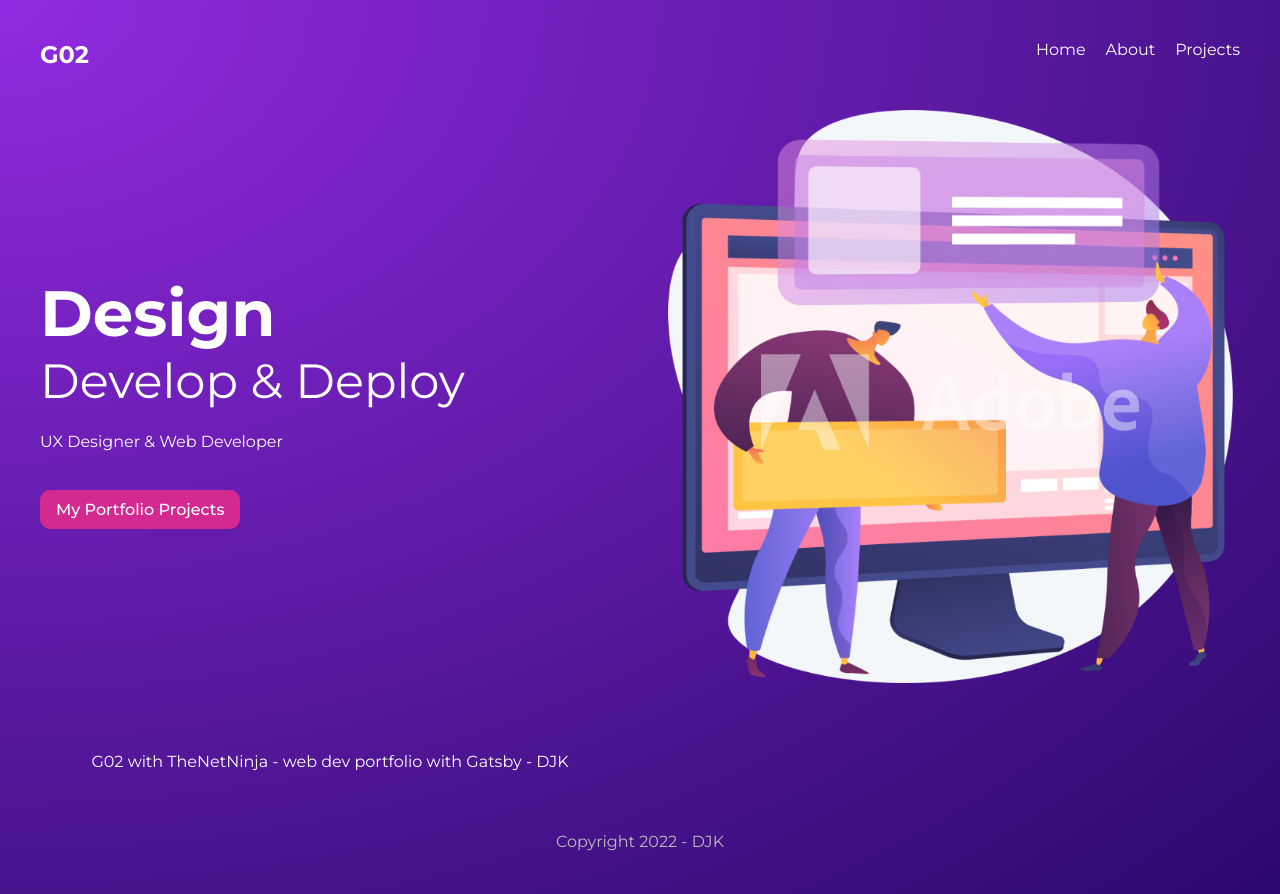
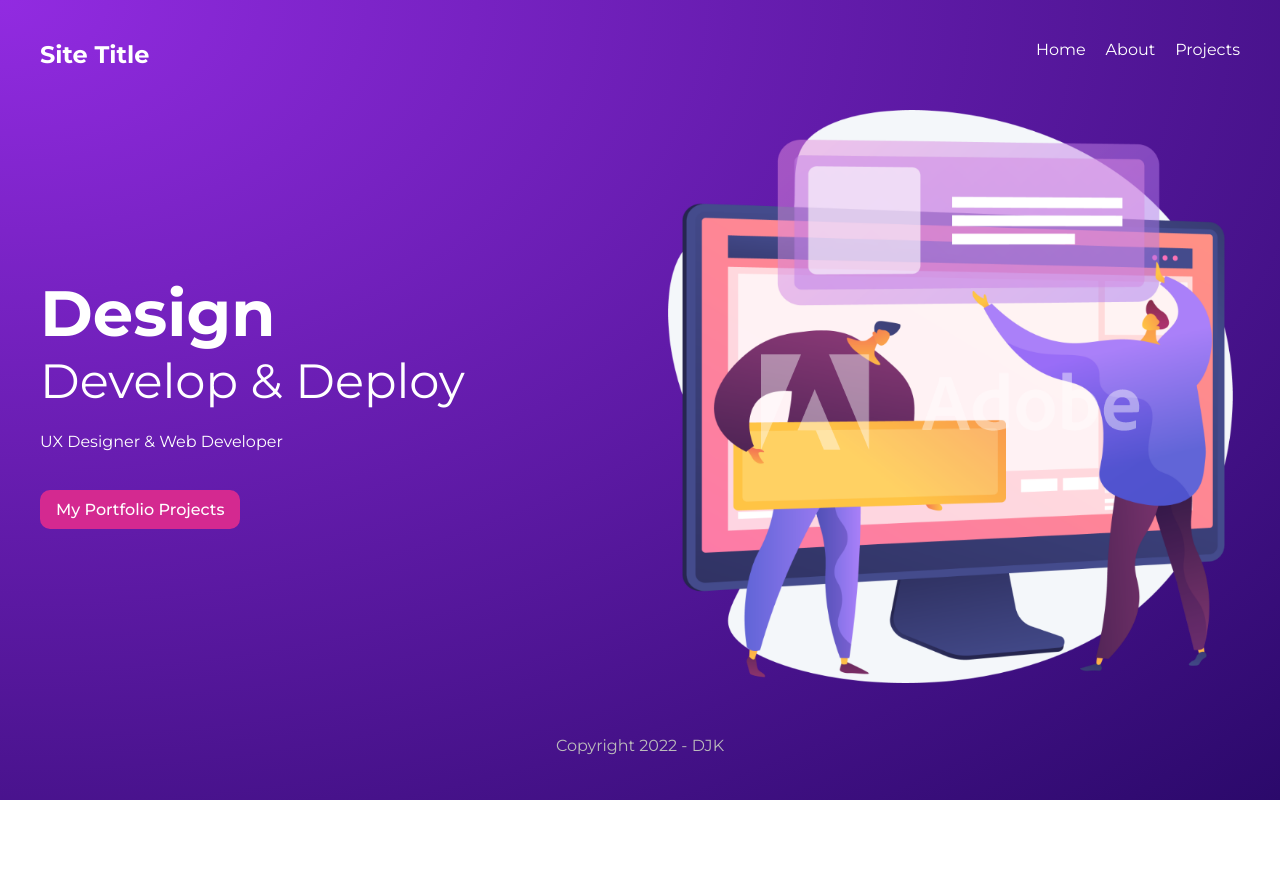
Before and after one commit to x03r4/G02, a Gatsby site: page / in a window 1280 px wide. After the commit the page ends 800 px from the top, so only its background shows below. Built offline with nearby package versions, Linux system fonts and the light colour scheme; Gatsby itself is replaced by a stand-in of ours.

Commit message:
just before plugins & sources training

```diff
--- a/gatsby-config.js
+++ b/gatsby-config.js
@@ -8,7 +8,7 @@ module.exports = {
   /* Your site config here */
   plugins: [],
   siteMetadata: {
-    title: "G02 with TheNetNinja",
+    title: "Site Title",
     description: "web dev portfolio with Gatsby",
     copyright: "This website is copyright 2022 DJK",
     author: "DJK",
--- a/src/components/Navbar.js
+++ b/src/components/Navbar.js
@@ -1,10 +1,22 @@
-import { Link } from 'gatsby'
+import { Link, graphql, useStaticQuery } from 'gatsby'
 import React from 'react'
 
 export default function Navbar() {
+  const data = useStaticQuery(graphql`
+    query siteInfo {
+      site {
+        siteMetadata {
+          title
+        }
+      }
+    }
+  `)
+
+  const { title } = data.site.siteMetadata
+
   return (
     <nav>
-        <h1>G02</h1>
+        <h1>{ title }</h1>
         <div className="links">
             <Link to='/'>Home</Link>
             <Link to='/about'>About</Link>
--- a/src/pages/index.js
+++ b/src/pages/index.js
@@ -1,11 +1,9 @@
-import { graphql, Link } from "gatsby"
+import { Link } from "gatsby"
 import React from "react"
 import Layout from "../components/Layout"
 import * as styles from "../styles/home.module.css"
 
-export default function Home({ data }) {
-  console.log(data)
-  const { title, description, author } = data.site.siteMetadata
+export default function Home() {
   return (
     <Layout>
       <section className={styles.header}>
@@ -18,20 +16,8 @@ export default function Home({ data }) {
           </Link>
         </div>
         <img src="/banner.png" alt="banner" style={{ maxWidth:"100%"}}/>
-        <p>{ title } - { description } - { author }</p>
+
       </section>
     </Layout>
   )
 }
-
-export const query = graphql`
-query siteInfo {
-  site {
-    siteMetadata {
-      description
-      title
-      author
-    }
-  }
-}
-`
```
